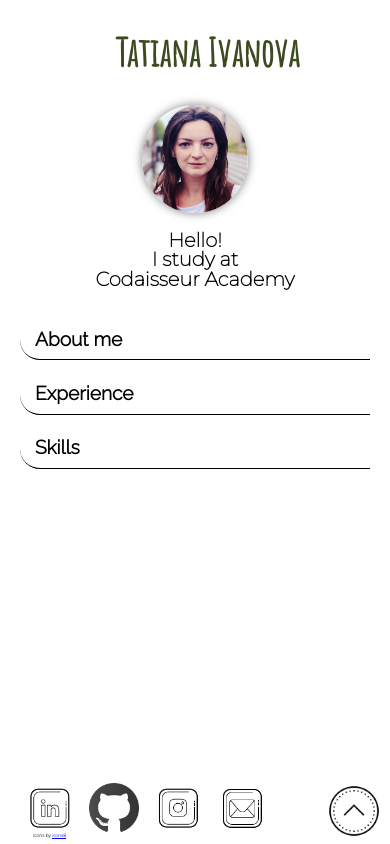
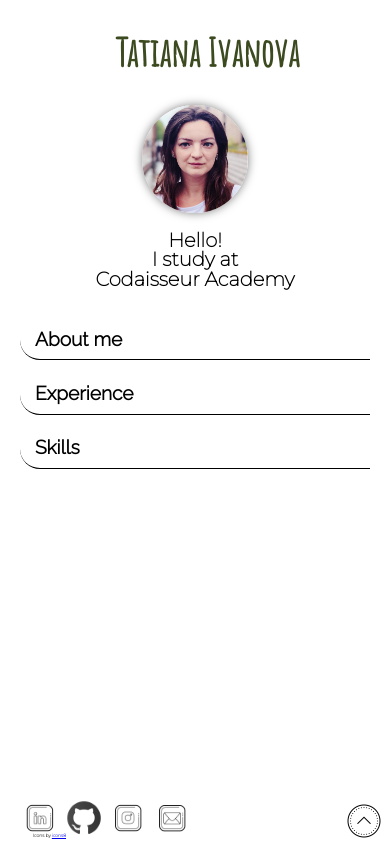
Before and after one commit to TatianaIvanovaW/tatianaivanovaw.github.io, a plain HTML site: page index.html in a window 390 px wide. Drawn offline with Linux system fonts and the light colour scheme.

Commit message:
add media 400

```diff
--- a/styles/styles.css
+++ b/styles/styles.css
@@ -128,6 +128,16 @@ ul {
     line-height: 1.7;
 }
 
+@media screen and (max-width: 400px){
+
+img {
+    width: 40px;
+    height: 40px;
+    margin-top: 6px;
+    max-width: 100%;
+}
+}
+
 @media screen and (max-width: 800px) {
 
     body {
```
